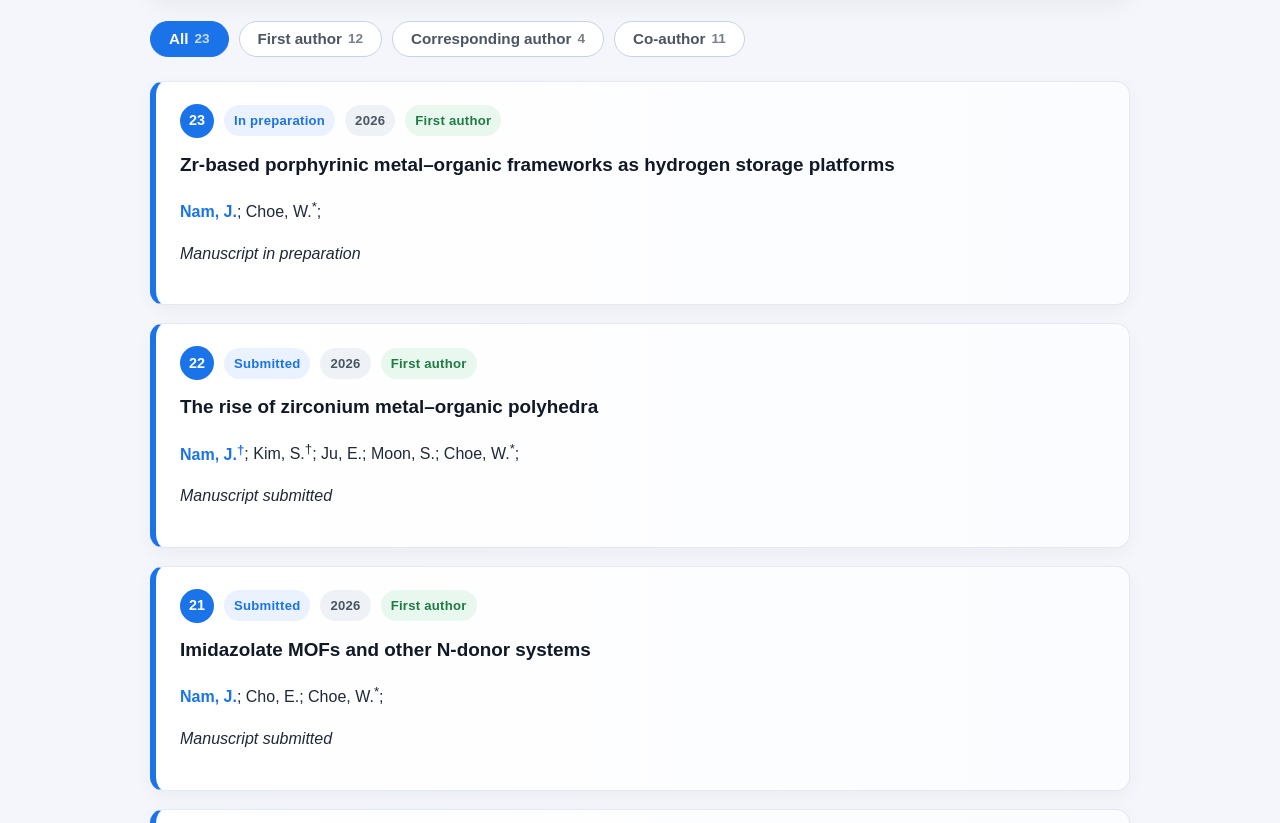
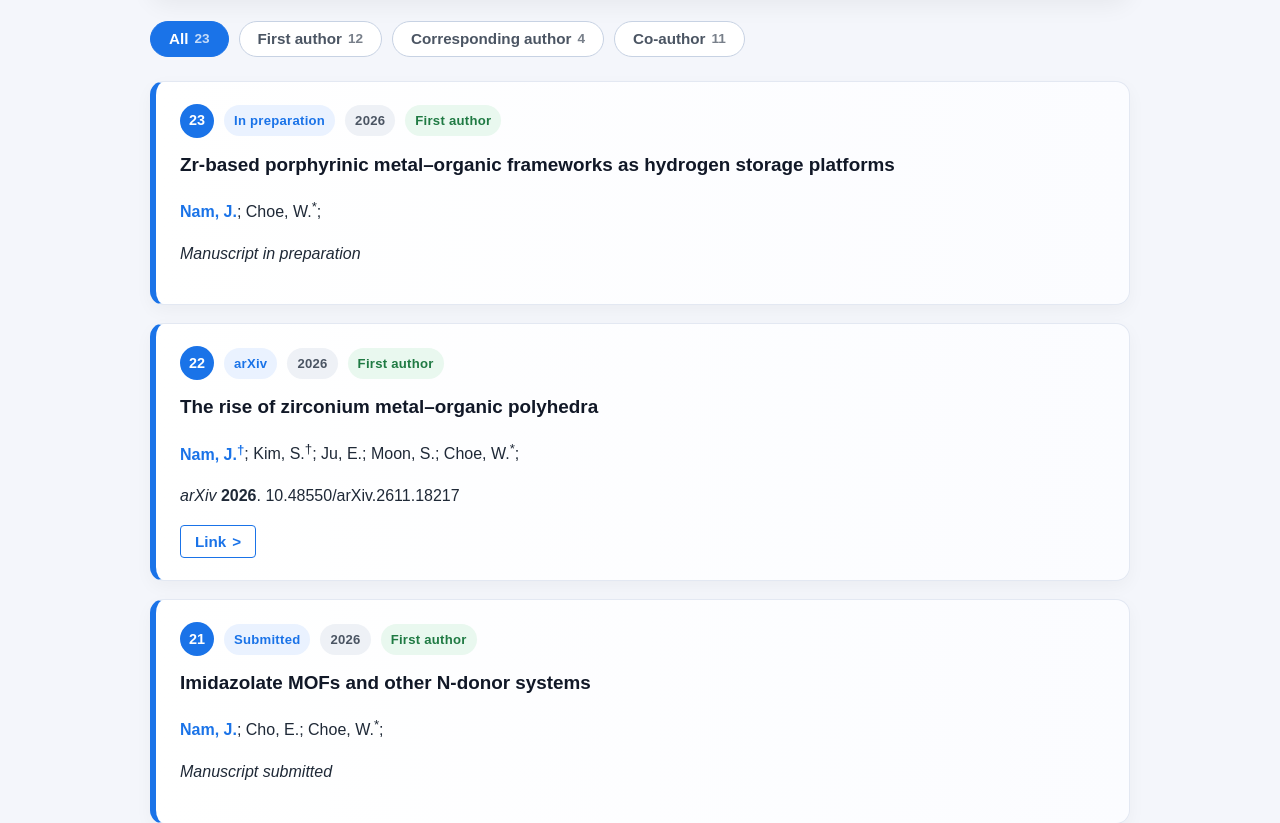
Before and after one commit to giantslab/giantslab.github.io, a plain HTML site: page publications.html in a window 1280 px wide. Shown: the part 277-1100 px from the top of the page. Drawn offline with Linux system fonts and the light colour scheme.

Commit message:
Zr-MOP review: Submitted -> arXiv:2611.18217

```diff
--- a/publications.html
+++ b/publications.html
@@ -376,13 +376,19 @@
   <div class="pub-item">
     <div class="pub-meta">
       <span class="pub-number">22</span>
-      <span class="badge badge-journal">Submitted</span>
+      <span class="badge badge-journal">arXiv</span>
       <span class="badge badge-year">2026</span>
       <span class="badge badge-role-first">First author</span>
     </div>
     <p class="pub-title">The rise of zirconium metal–organic polyhedra</p>
     <p class="pub-authors"><span class="author-highlight">Nam, J.<sup>†</sup></span>; Kim, S.<sup>†</sup>; Ju, E.; Moon, S.; Choe, W.<sup>*</sup>;</p>
-    <p class="pub-citation"><em>Manuscript submitted</em></p>
+    <p class="pub-citation"><em>arXiv</em> <strong>2026</strong>. 10.48550/arXiv.2611.18217</p>
+    <div class="pub-actions">
+      <a class="pub-button" href="https://arxiv.org/abs/2611.18217v1" target="_blank" rel="noopener noreferrer">
+        <span>Link</span>
+        <span>&gt;</span>
+      </a>
+    </div>
   </div>
 
   <div class="pub-item">
```
Also changed, not shown: index.html (+2 -2 lines).
